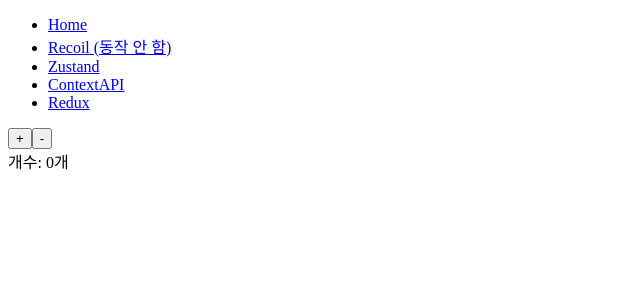
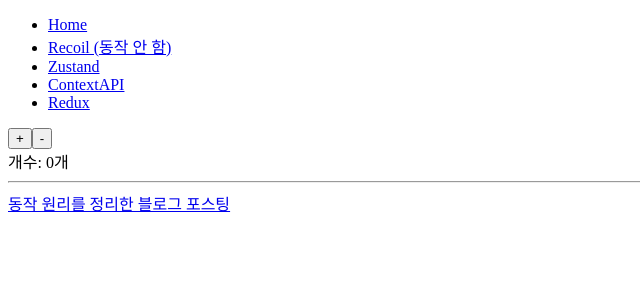
Before and after one commit to iamodh/global-states, a React (Vite) app: page /global-states/redux in a window 1280 px wide. Shown: the top 300 px of the page, without its empty margins (0-640 px from the left). Built offline with nearby package versions, Linux system fonts and the light colour scheme.

Commit message:
리덕스 블로그 링크 추가

```diff
--- a/src/pages/Redux.tsx
+++ b/src/pages/Redux.tsx
@@ -6,7 +6,8 @@ export default function CounterButtonContainer() {
   const dispatch = useDispatch();
   const count = useSelector((state: RootState) => state.counter.value);
   return (
-    <>
+    <div>
+      <section>
         <button
           onClick={() => {
             dispatch(counterActions.increase(5));
@@ -25,6 +26,16 @@ export default function CounterButtonContainer() {
         <div>
           <text>개수: {count}개</text>
         </div>
-    </>
+      </section>
+      <hr />
+      <section>
+        <a
+          target="_blank"
+          href="https://velog.io/@iamodh/%EC%84%B8%EC%83%81%EC%97%90%EC%84%9C-%EA%B0%80%EC%9E%A5-%EC%89%AC%EC%9A%B4-%EB%A6%AC%EB%8D%95%EC%8A%A4-%EC%82%AC%EC%9A%A9%EB%B2%95"
+        >
+          동작 원리를 정리한 블로그 포스팅
+        </a>
+      </section>
+    </div>
   );
 }
```
Lines whose indentation alone changed are shown as unchanged.
